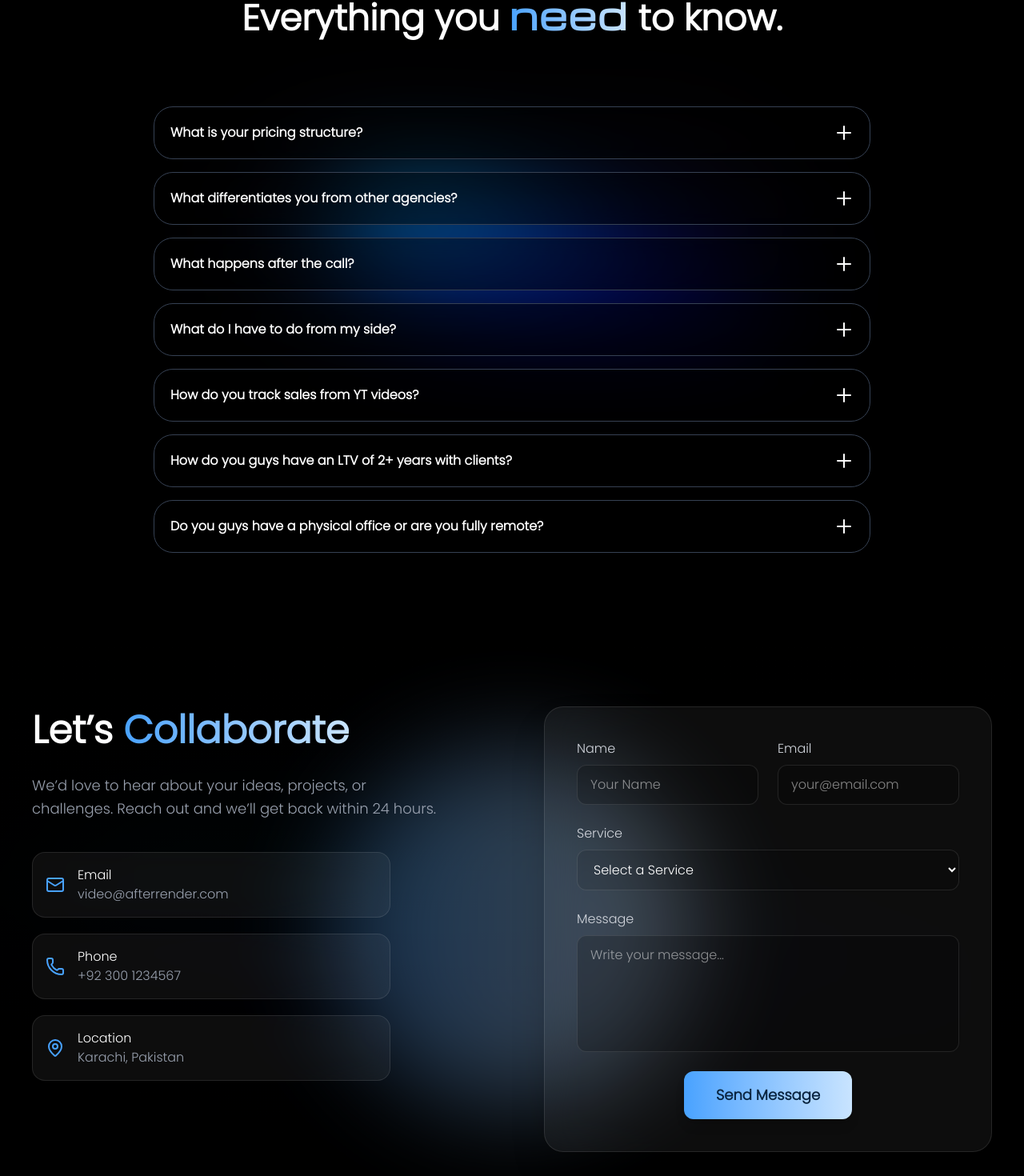
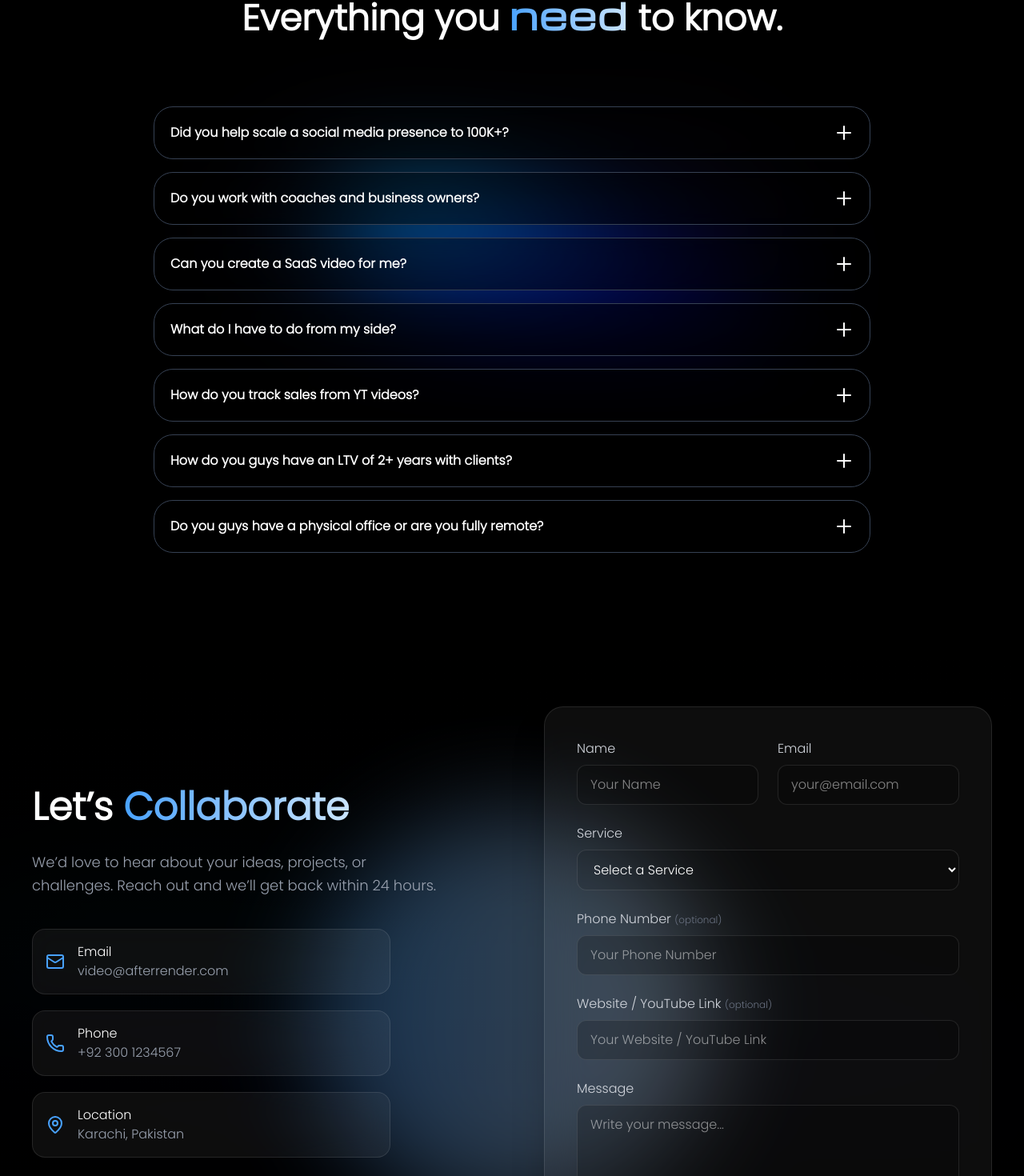
Before and after one commit to afterrender1/afterrenderweb, a Next.js app: page / in a window 1280 px wide. Shown: the part 8382-9852 px from the top of the page at 80% size. Built offline with nearby package versions, Linux system fonts and the light colour scheme.

Commit message:
Enhance Contact form and update FAQ content
Added optional phone number and website/YouTube link fields to the Contact form, improved form reset logic, and adjusted background styling. Updated FAQ questions and answers to better reflect client achievements, target audience, and service offerings.

```diff
--- a/components/Contact.jsx
+++ b/components/Contact.jsx
@@ -9,6 +9,8 @@ const ContactForm = () => {
     email: "",
     service: "",
     message: "",
+    phone: "",
+    link: "",
   });
 
   const handleChange = (e) => {
@@ -19,7 +21,14 @@ const ContactForm = () => {
     e.preventDefault();
     console.log("Form submitted:", form);
     alert("Thanks for reaching out!");
-    setForm({ name: "", email: "", service: "", message: "" });
+    setForm({
+      name: "",
+      email: "",
+      service: "",
+      message: "",
+      phone: "",
+      link: "",
+    });
   };
 
   return (
@@ -38,17 +47,17 @@ const ContactForm = () => {
           }}
         />
         <div className="absolute inset-0 bg-linear-to-b from-black via-black/90 to-black" />
-        <div className="absolute left-1/2 top-1/2 -translate-x-1/2 -translate-y-1/2 w-[250px] sm:w-[300px] md:w-[350px] lg:w-[450px] h-[250px] sm:h-[300px] md:h-[350px] lg:h-[450px] bg-linear-to-r from-[#48A2FF] to-[#C9E4FF] rounded-full blur-3xl opacity-30 pointer-events-none" />
+        <div className="absolute left-1/2 top-1/2 -translate-x-1/2 -translate-y-1/2 w-[300px] md:w-[400px] lg:w-[500px] h-[300px] md:h-[400px] lg:h-[500px] bg-linear-to-r from-[#48A2FF] to-[#C9E4FF] rounded-full blur-3xl opacity-30 pointer-events-none" />
       </div>
 
       {/* Main Content */}
       <div className="relative z-10 max-w-7xl mx-auto px-5 sm:px-8 lg:px-10 grid grid-cols-1 lg:grid-cols-2 gap-12 lg:gap-20 items-start">
-        {/* Left Info Section */}
+        {/* Left Info Section - Sticky */}
         <motion.div
           initial={{ opacity: 0, x: -60 }}
           whileInView={{ opacity: 1, x: 0 }}
           transition={{ duration: 0.7, ease: "easeOut" }}
-          className="space-y-10 text-center lg:text-left"
+          className="space-y-10 text-center lg:text-left lg:sticky lg:top-24 self-start"
           style={{ fontFamily: "poppins" }}
         >
           <div>
@@ -70,7 +79,7 @@ const ContactForm = () => {
               <Mail className="text-[#48A2FF] w-6 h-6 shrink-0" />
               <div className="text-left">
                 <p className="font-medium text-sm sm:text-base">Email</p>
-                <p className="text-gray-400 text-sm sm:text-base wrap-break-word">
+                <p className="text-gray-400 text-sm sm:text-base">
                   video@afterrender.com
                 </p>
               </div>
@@ -109,6 +118,7 @@ const ContactForm = () => {
           className="w-full backdrop-blur-xl bg-white/5 border border-white/10 rounded-3xl p-6 sm:p-8 md:p-10 shadow-2xl space-y-6"
           style={{ fontFamily: "poppins" }}
         >
+          {/* Name + Email */}
           <div className="grid grid-cols-1 sm:grid-cols-2 gap-6">
             <div className="flex flex-col">
               <label className="text-gray-300 mb-2 text-sm sm:text-base">
@@ -141,6 +151,7 @@ const ContactForm = () => {
             </div>
           </div>
 
+          {/* Service */}
           <div className="flex flex-col">
             <label className="text-gray-300 mb-2 text-sm sm:text-base">
               Service
@@ -154,13 +165,44 @@ const ContactForm = () => {
             >
               <option value="" className="bg-black">Select a Service</option>
               <option value="editing" className="bg-black">Video Editing</option>
-              <option value="production" className="bg-black">Video Production</option>
-              <option value="design" className="bg-black">Creative Design</option>
-              <option value="ads" className="bg-black">Facebook/Instagram Ads</option>
+              <option value="design" className="bg-black">Design</option>
+              <option value="ads" className="bg-black">Ads</option>
+              <option value="website" className="bg-black">Website Development</option>
+              <option value="social" className="bg-black">Social Media Presence</option>
               <option value="other" className="bg-black">Other</option>
             </select>
           </div>
 
+          {/* Optional Fields */}
+          <div className="flex flex-col">
+            <label className="text-gray-300 mb-2 text-sm sm:text-base">
+              Phone Number <span className="text-gray-500 text-xs">(optional)</span>
+            </label>
+            <input
+              type="number"
+              name="phone"
+              value={form.phone}
+              onChange={handleChange}
+              placeholder="Your Phone Number"
+              className="bg-black/20 border border-white/10 rounded-xl px-4 py-3 text-white text-sm sm:text-base focus:outline-none focus:border-[#48A2FF] transition-all"
+            />
+          </div>
+
+          <div className="flex flex-col">
+            <label className="text-gray-300 mb-2 text-sm sm:text-base">
+              Website / YouTube Link <span className="text-gray-500 text-xs">(optional)</span>
+            </label>
+            <input
+              type="text"
+              name="link"
+              value={form.link}
+              onChange={handleChange}
+              placeholder="Your Website / YouTube Link"
+              className="bg-black/20 border border-white/10 rounded-xl px-4 py-3 text-white text-sm sm:text-base focus:outline-none focus:border-[#48A2FF] transition-all w-full"
+            />
+          </div>
+
+          {/* Message */}
           <div className="flex flex-col">
             <label className="text-gray-300 mb-2 text-sm sm:text-base">
               Message
@@ -176,6 +218,7 @@ const ContactForm = () => {
             />
           </div>
 
+          {/* Button */}
           <div className="text-center">
             <motion.button
               whileHover={{ scale: 1.05 }}
--- a/components/FAQ.jsx
+++ b/components/FAQ.jsx
@@ -58,19 +58,19 @@ const FAQ = () => {
 
   const faqs = [
     {
-      question: "What is your pricing structure?",
+      question: "Did you help scale a social media presence to 100K+?",
       answer:
-        "Our pricing is customized based on your specific needs and goals. We offer flexible packages for both one-time projects and ongoing retainers. Schedule a call with us to discuss a plan that works for your business.",
+        "Yes, we have. We successfully helped two of our clients TMG and Regenerative Farmers of America, grow their social media accounts to over 100,000 followers.",
     },
     {
-      question: "What differentiates you from other agencies?",
+      question: "Do you work with coaches and business owners?",
       answer:
-        "We don't just create content—we build growth systems. With AI-powered workflows, proven frameworks, and a team that understands what actually drives results, we're operating 1-2 years ahead of traditional agencies. Plus, we only work with clients we know we can deliver massive value for.",
+        "Yes, we do. We mainly work with coaches and business owners, and we help hundreds of them with their daily tasks. Our services are designed to support their business growth and make their work easier.",
     },
     {
-      question: "What happens after the call?",
+      question: "Can you create a SaaS video for me?",
       answer:
-        "After our discovery call, if we're a good fit, we'll send over a detailed proposal outlining the strategy, timeline, and investment. Once approved, we onboard you within 48 hours and start executing immediately. You'll have direct access to your dedicated team from day one.",
+        "Yes, we can. We just need your brand guidelines and a short meeting to understand your product and goals. After that, we will handle everything from idea to final video.",
     },
     {
       question: "What do I have to do from my side?",
```
